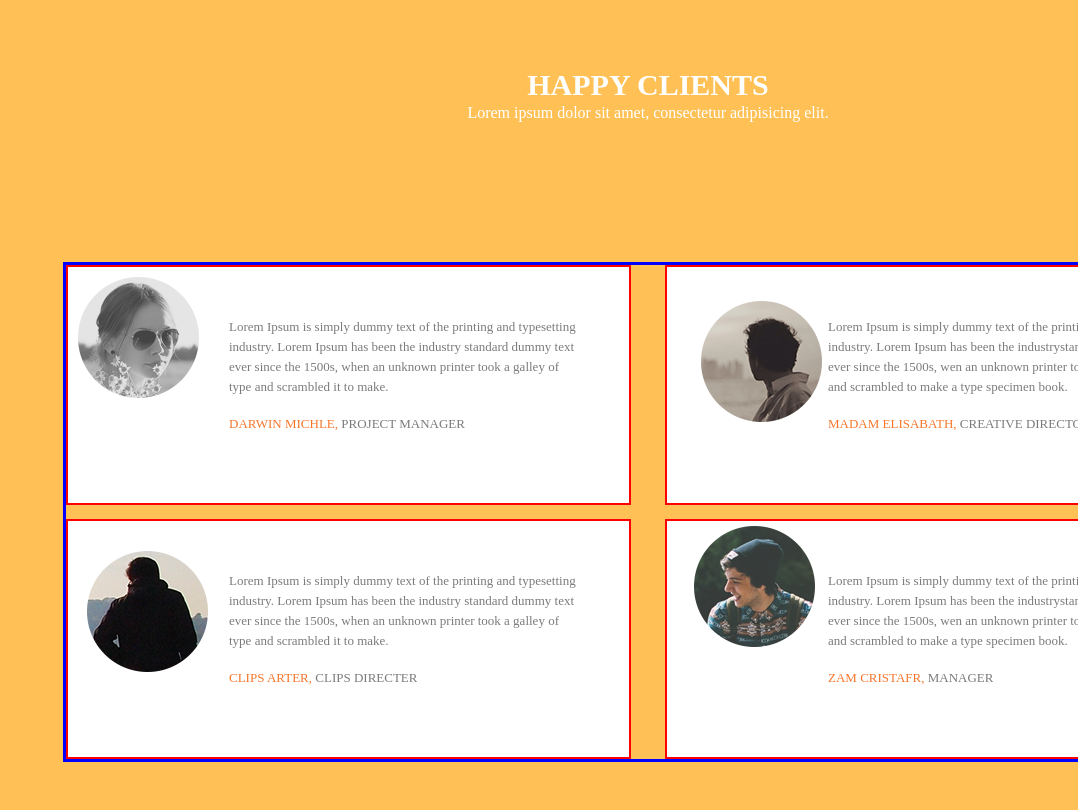
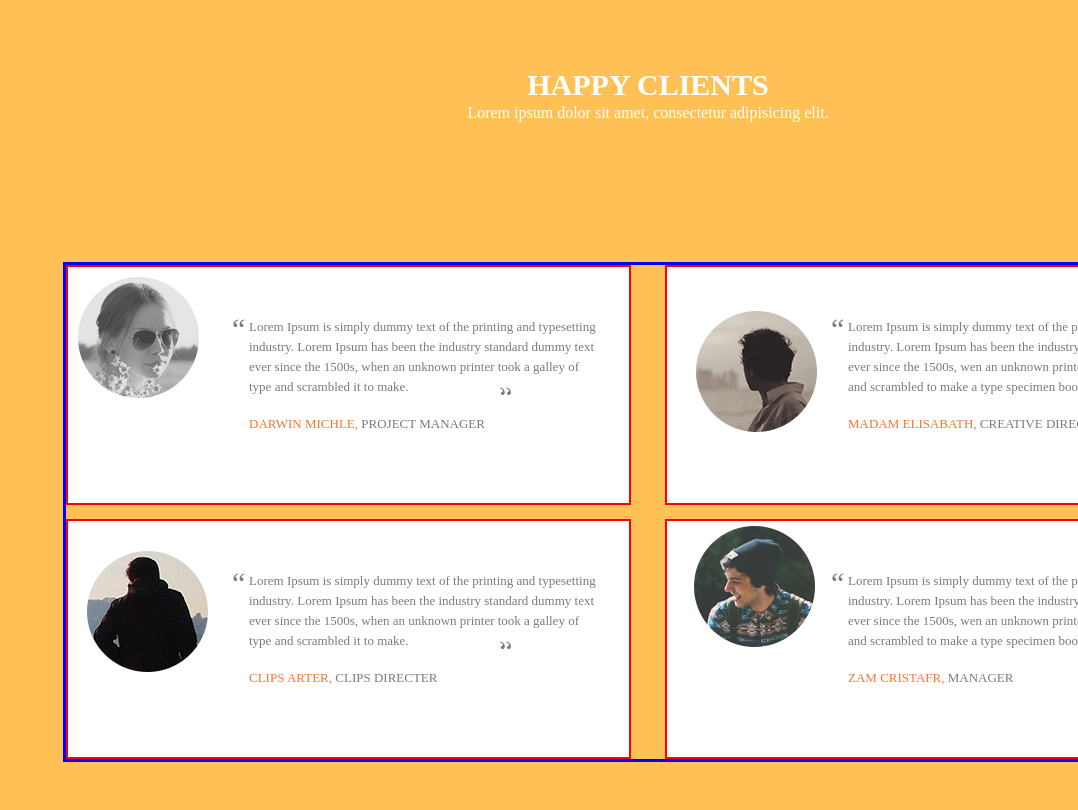
Before and after one commit to Pashalevchenko/Diplom, a plain HTML site: page index.html in a window 1280 px wide. Shown: the part 3916-4726 px from the top of the page, without its empty margins (202-1280 px from the left). Drawn offline with Linux system fonts and the light colour scheme.

Commit message:
added breaket to test

```diff
--- a/index.html
+++ b/index.html
@@ -227,7 +227,7 @@
                        <img src="img/Face_1.png" alt="">
                    </div>
                     <div class="happy_clients__com">
-                        <p>Lorem Ipsum is simply dummy text of the printing and typesetting industry. Lorem Ipsum has been the industry standard dummy text ever since the 1500s, when an unknown printer took a galley of type and scrambled it to make.</p>
+                        <p><spam class="happy_clients__open_breaket">“</spam>Lorem Ipsum is simply dummy text of the printing and typesetting industry. Lorem Ipsum has been the industry standard dummy text ever since the 1500s, when an unknown printer took a galley of type and scrambled it to make.<spam class="happy_clients__close_breaket">&#8222;</spam></p>
                         <div class="happy_clients__name">
                             <p><spam>darwin michle,</spam> project manager</p>
                         </div>
@@ -239,7 +239,7 @@
                        <img src="img/Face_2.png" alt="">
                    </div>
                     <div class="happy_clients__com">
-                        <p>Lorem Ipsum is simply dummy text of the printing and typesetting industry. Lorem Ipsum has been the industrystandard dummy text ever since the 1500s, wen an unknown printer took a galley of type and scrambled to make a type specimen book.</p>
+                        <p><spam class="happy_clients__open_breaket">“</spam>Lorem Ipsum is simply dummy text of the printing and typesetting industry. Lorem Ipsum has been the industrystandard dummy text ever since the 1500s, wen an unknown printer took a galley of type and scrambled to make a type specimen book. <spam class="happy_clients__close_breaket">&#8222;</spam></p>
                         <div class="happy_clients__name">
                             <p><spam>madam elisabath,</spam> creative director</p>
                         </div>
@@ -251,7 +251,7 @@
                        <img src="img/Face_3.png" alt="">
                    </div>
                     <div class="happy_clients__com">
-                        <p>Lorem Ipsum is simply dummy text of the printing and typesetting industry. Lorem Ipsum has been the industry standard dummy text ever since the 1500s, when an unknown printer took a galley of type and scrambled it to make.</p>
+                        <p><spam class="happy_clients__open_breaket">“</spam>Lorem Ipsum is simply dummy text of the printing and typesetting industry. Lorem Ipsum has been the industry standard dummy text ever since the 1500s, when an unknown printer took a galley of type and scrambled it to make.<spam class="happy_clients__close_breaket">&#8222;</spam></p>
                         <div class="happy_clients__name">
                             <p><spam>clips arter,</spam> clips directer</p>
                         </div>
@@ -263,7 +263,7 @@
                        <img src="img/Face_4.png" alt="">
                    </div>
                     <div class="happy_clients__com">
-                        <p>Lorem Ipsum is simply dummy text of the printing and typesetting industry. Lorem Ipsum has been the industrystandard dummy text ever since the 1500s, wen an unknown printer took a galley of type and scrambled to make a type specimen book.</p>
+                        <p><spam class="happy_clients__open_breaket">“</spam>Lorem Ipsum is simply dummy text of the printing and typesetting industry. Lorem Ipsum has been the industrystandard dummy text ever since the 1500s, wen an unknown printer took a galley of type and scrambled to make a type specimen book.<spam class="happy_clients__close_breaket">&#8222;</spam></p>
                         <div class="happy_clients__name">
                             <p><spam>zam cristafr,</spam> manager</p>
                         </div>
--- a/style.css
+++ b/style.css
@@ -620,7 +620,8 @@ button{
 }
 .happy_clients__face_2{
     position: relative;
-    top: 0px;
+    top: 10px;
+    left: -5px;
 }
 .happy_clients__face_3{
     position: relative;
@@ -637,7 +638,7 @@ button{
     width: 355px;
     position: relative;
     top: 50px;
-    right: 45px;
+    right: 25px;
     line-height: 20px;
 }
 
@@ -655,3 +656,24 @@ button{
     color: #f6772c;
 
 }
+
+
+
+.happy_clients__open_breaket{
+    font-size: 30px;
+    position: absolute;
+    top: 2px;
+    left: -17px;
+}
+
+
+
+
+.happy_clients__close_breaket{
+    font-size: 30px;
+    display: inline-block;
+    transform: scale(1, -1);
+    position: absolute;
+    top: 75px;
+    left: 250px;
+}
```
